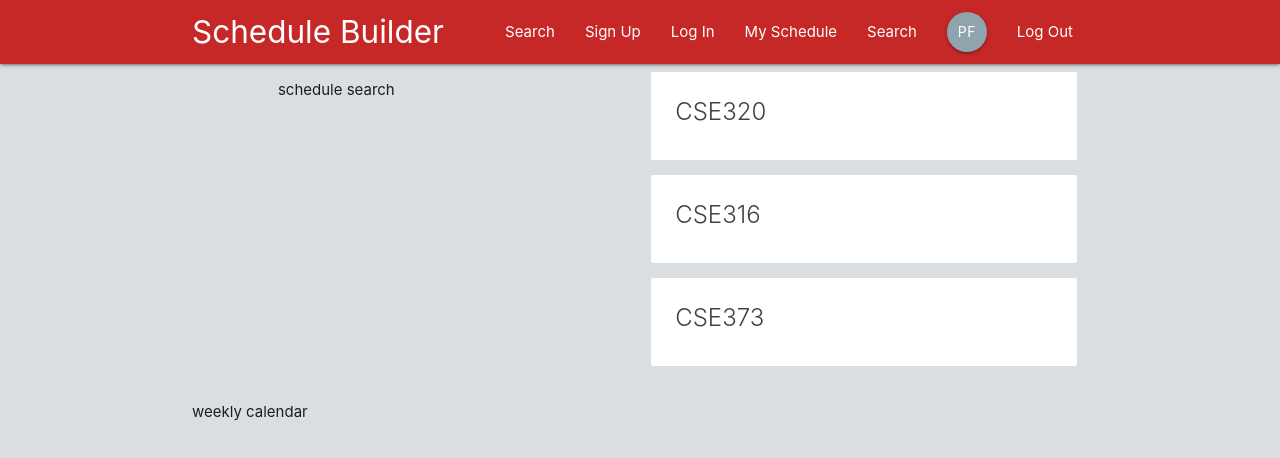
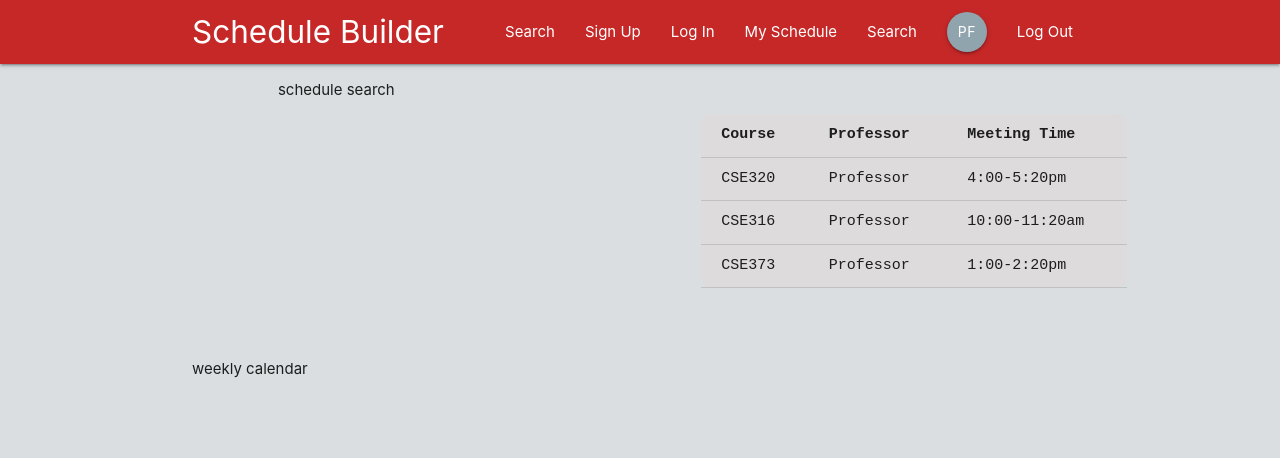
Before and after one commit to casseyhu/schedule-builder, a React (Create React App) app: page / in a window 1280 px wide. Shown: the top 458 px of the page. Built offline with nearby package versions, Linux system fonts and the light colour scheme.

Commit message:
add simple schedule table

```diff
--- a/src/components/auth/Login.js
+++ b/src/components/auth/Login.js
@@ -21,7 +21,7 @@ class Login extends Component {
         return (
             <div className="container">
                 <form onSubmit={this.handleSubmit} className="white">
-                    <h5 className="grey-text text-darken-3"> Login </h5>
+                    <h5 className="grey-text text-darken-3" style={{textAlign: 'center'}}> Login </h5>
                     <div className="input-field">
                         <label htmlFor="email">Email</label>
                         <input type="email" id="email" onChange={this.handleChange}/>
@@ -30,7 +30,7 @@ class Login extends Component {
                         <label htmlFor="password">Password</label>
                         <input type="password" id="password" onChange={this.handleChange}/>
                     </div>
-                    <div className="input-field">
+                    <div className="input-field" style={{textAlign: 'center'}}>
                         <button className="btn pink lighten-1 z-depth-0">Login</button>
                     </div>
                 </form>
--- a/src/components/auth/SignUp.js
+++ b/src/components/auth/SignUp.js
@@ -23,7 +23,7 @@ class SignUp extends Component {
         return (
             <div className="container">
                 <form onSubmit={this.handleSubmit} className="white">
-                    <h4 className="grey-text text-darken-3"> Sign Up </h4>
+                    <h4 className="grey-text text-darken-3" style={{textAlign: 'center'}}> Sign Up </h4>
                     <div className="input-field">
                         <label htmlFor="firstname">First Name</label>
                         <input type="text" id="firstname" onChange={this.handleChange}/>
@@ -40,7 +40,7 @@ class SignUp extends Component {
                         <label htmlFor="password">Password</label>
                         <input type="password" id="password" onChange={this.handleChange}/>
                     </div>
-                    <div className="input-field">
+                    <div className="input-field" style={{textAlign: 'center'}}>
                         <button className="btn pink lighten-1 z-depth-0">Sign Up</button>
                     </div>
                 </form>
--- a/src/components/home_screen/CourseSummary.js
+++ b/src/components/home_screen/CourseSummary.js
@@ -2,11 +2,14 @@ import React from 'react'
 
 const CourseSummary = ({course}) => {
     return (
-        <div className="card z-depth-0 course-summary">
-            <div className="card-content grey-text text-darken-3">
-                <span className="card-title">{course.abr}{course.val}</span>
-            </div>
-        </div>
+        <tbody>
+            <tr>
+            <td>{course.abr}{course.val}</td>
+            <td>Professor</td>
+            <td>{course.time}</td>
+            </tr>
+        </tbody>
+
     )
 }
 
--- a/src/components/home_screen/ScheduleTable.js
+++ b/src/components/home_screen/ScheduleTable.js
@@ -4,11 +4,20 @@ import CourseSummary from './CourseSummary'
 const ScheduleTable = ({courses}) => {
     return (
         <div className="course-list">
+            <table class="highlight">
+            <thead>
+                <tr>
+                <th>Course</th>
+                <th>Professor</th>
+                <th>Meeting Time</th>
+                </tr>
+            </thead>
             {courses && courses.map(course => {
                 return (
                     <CourseSummary course={course} key={course.id} />
                 )
             })}
+            </table>
         </div>
     )
 }
--- a/src/index.css
+++ b/src/index.css
@@ -23,7 +23,12 @@ form {
   max-width: 500px;
 }
 
-/* TODO center signup header and button */
-form button, form h5 {
-  margin: auto;
+table.highlight {
+  margin: 50px;
+  background-color: rgb(221, 219, 219);
+  border-radius: 10px;
+  font-family: monospace;
 }
+table th, table td{
+  padding: 10px 20px;
+}
```
Also changed, not shown: 2 other files (tests, documents, lock files or other folders).
